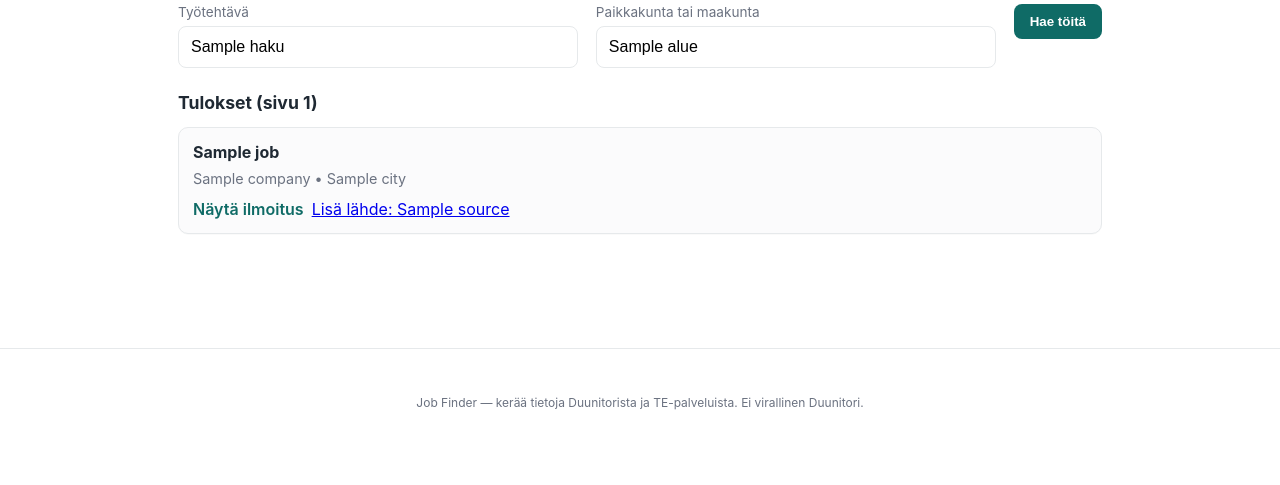
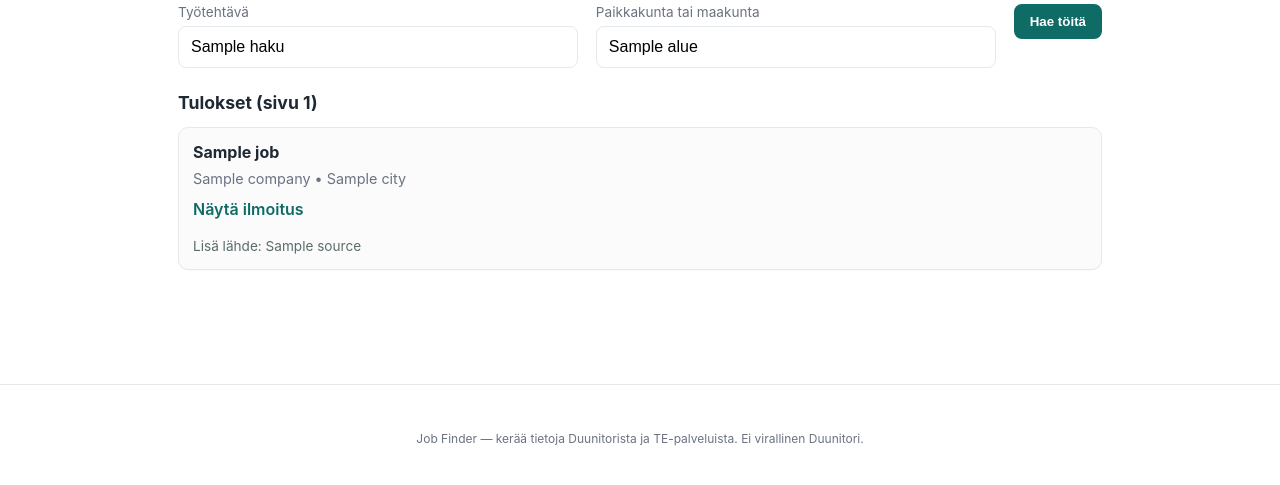
Before and after one commit to sergeigavrilov-sketch/job-bot-site, a Flask app: template templates/index.html in a window 1280 px wide. Shown: the part 208-693 px from the top of the page. Run offline with Flask 3, Linux system fonts and the light colour scheme; the template is opened without the code that fills it: most values are stand-ins (such as "Sample title", 1, 10 or a date in 2020).

Commit message:
Modify card actions and add alternate link styles
Updated card actions layout and added alternate link styles.

```diff
--- a/static/style.css
+++ b/static/style.css
@@ -28,9 +28,12 @@ body{font-family:Inter,ui-sans-serif,system-ui,Segoe UI,Roboto,"Helvetica Neue",
 .card{background:var(--card);border:1px solid var(--border);padding:14px;border-radius:10px;box-shadow:0 1px 0 rgba(16,24,40,0.02)}
 .card-title{margin:0 0 8px;font-size:1rem}
 .card-meta{font-size:0.9rem;color:var(--muted);margin-bottom:12px}
-.card-actions{display:flex;gap:8px}
+.card-actions{display:flex;gap:8px;flex-direction:column}
 .btn-link{color:var(--accent);text-decoration:none;font-weight:600}
 .btn-link:hover{text-decoration:underline}
+.alt-sources{margin-top:8px}
+.alt-link{display:inline-block;margin-right:8px;color:#5b6b6a;font-size:0.85rem;text-decoration:none}
+.alt-link:hover{text-decoration:underline}
 
 .pagination{display:flex;justify-content:space-between;align-items:center;margin-top:18px}
 .p-left, .p-right{min-height:36px}
```
